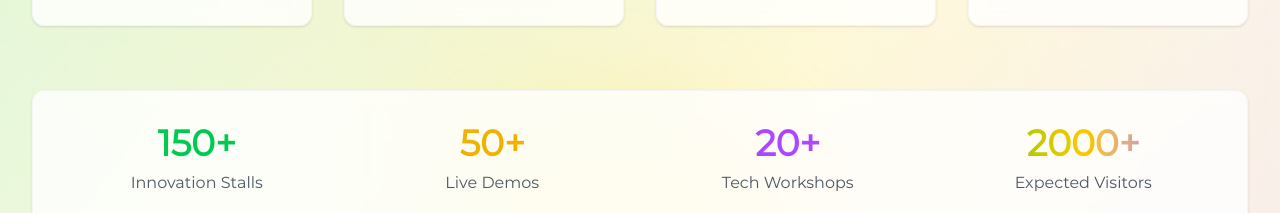
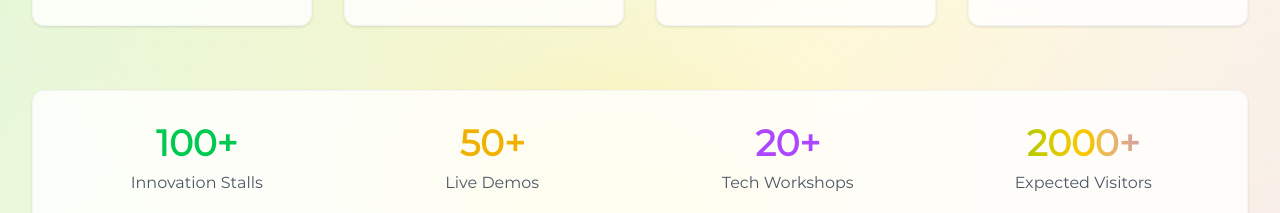
Before and after one commit to Nikhil-Blllitz/openday, a Next.js app in the folder site/: page / in a window 1280 px wide. Shown: the part 1444-1657 px from the top of the page. Built offline with nearby package versions, Linux system fonts and the light colour scheme.

Commit message:
Added 100

```diff
--- a/site/src/app/components/About.tsx
+++ b/site/src/app/components/About.tsx
@@ -164,7 +164,7 @@
         >
           <div className="grid grid-cols-2 md:grid-cols-4 gap-8 text-center">
             <div>
-              <div className="text-4xl font-bold text-green-500 mb-2">150+</div>
+              <div className="text-4xl font-bold text-green-500 mb-2">100+</div>
               <div className="text-gray-600">Innovation Stalls</div>
             </div>
             <div>
```
